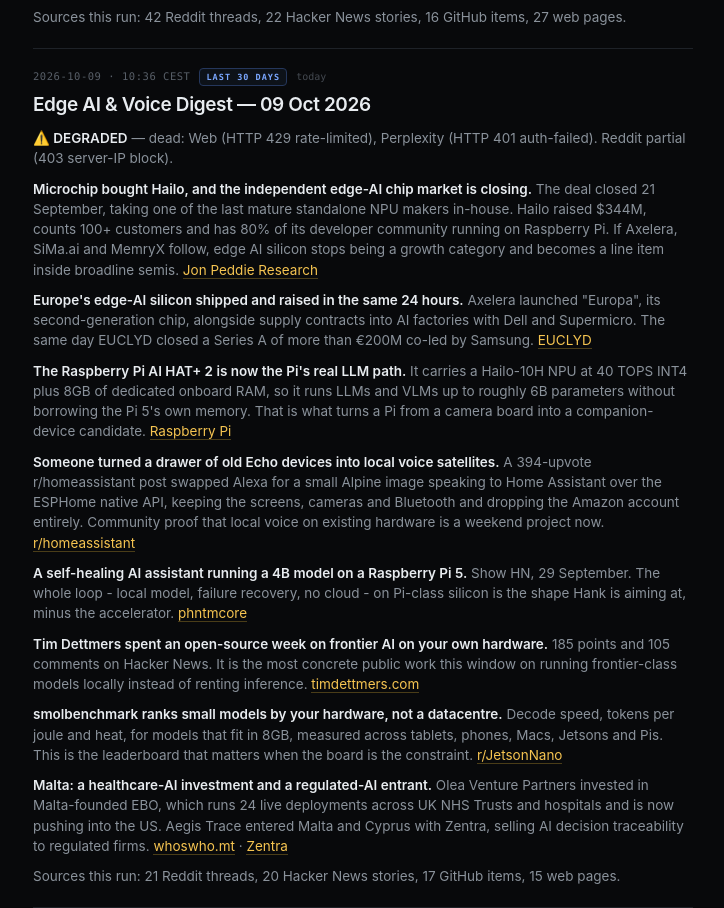
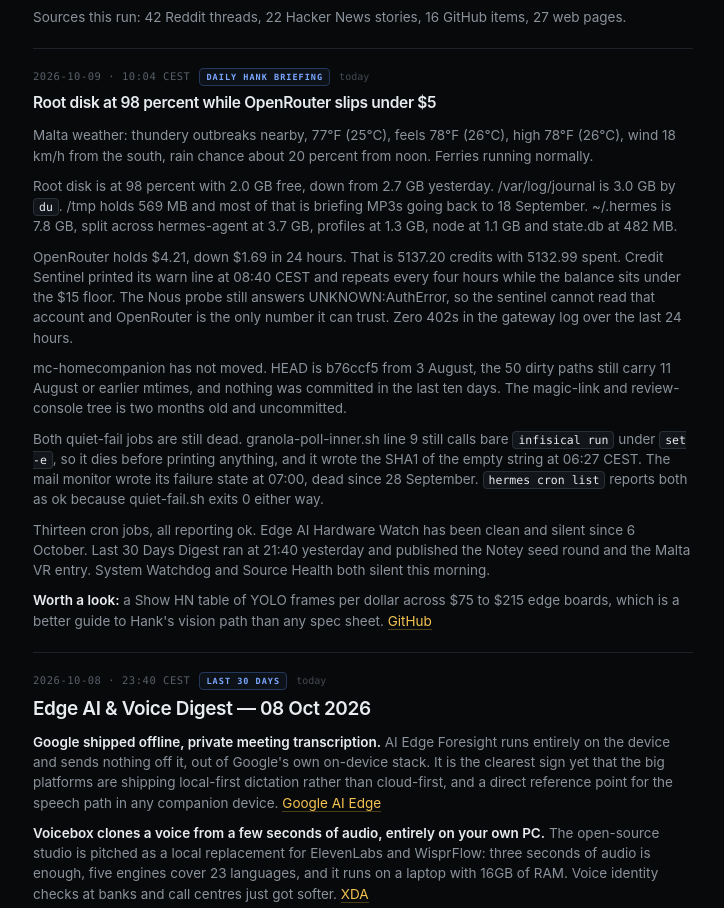
Before and after one commit to mattcarp/mattcarpenter-site, a plain HTML site: page briefings/index.html in a window 1280 px wide. Shown: the part 922-1830 px from the top of the page, without its empty margins (277-1001 px from the left). Drawn offline with Linux system fonts and the light colour scheme.

Commit message:
chore: briefings — remove duplicate DEGRADED 2026-10-09 10:36 Last 30 Days entry (b-202610091036)

```diff
--- a/briefings/index.html
+++ b/briefings/index.html
@@ -45,23 +45,6 @@
     <p><strong>Malta&#x27;s public service created a Chief AI Officer role.</strong> Part of a 2026 Budget push that also hands a free AI subscription to anyone who finishes an AI course. Government is now buying AI literacy at national scale, which shapes local demand for everything above. <a href="https://timesofmalta.com/article/public-service-creates-new-chief-ai-officer-role.1118687">Times of Malta</a></p>
     <p><strong>Music Summit Malta debuts, bridging music and tech.</strong> A new Maltese event sitting music and technology in the same room &mdash; the local intersection closest to your own background. <a href="https://ground.news/article/music-summit-malta-debuts-bridging-music-and-tech">Ground News</a></p>
     <p>Sources this run: 42 Reddit threads, 22 Hacker News stories, 16 GitHub items, 27 web pages.</p>
-  </div>
-</article>
-
-<article class="briefing" id="b-202610091036">
-  <p class="meta"><time datetime="2026-10-09T10:36+0200">2026-10-09 · 10:36 CEST</time><span class="source">Last 30 Days</span></p>
-  <h2 class="headline">Edge AI &amp; Voice Digest — 09 Oct 2026</h2>
-  <div class="body">
-    <p><strong>&#9888;&#65039; DEGRADED</strong> &mdash; dead: Web (HTTP 429 rate-limited), Perplexity (HTTP 401 auth-failed). Reddit partial (403 server-IP block).</p>
-<p><strong>Microchip bought Hailo, and the independent edge-AI chip market is closing.</strong> The deal closed 21 September, taking one of the last mature standalone NPU makers in-house. Hailo raised $344M, counts 100+ customers and has 80% of its developer community running on Raspberry Pi. If Axelera, SiMa.ai and MemryX follow, edge AI silicon stops being a growth category and becomes a line item inside broadline semis. <a href="https://www.jonpeddie.com/news/microchip-acquires-edge-ai-leader-hailo/">Jon Peddie Research</a></p>
-<p><strong>Europe's edge-AI silicon shipped and raised in the same 24 hours.</strong> Axelera launched &quot;Europa&quot;, its second-generation chip, alongside supply contracts into AI factories with Dell and Supermicro. The same day EUCLYD closed a Series A of more than &euro;200M co-led by Samsung. <a href="https://www.euclyd.ai/press-release">EUCLYD</a></p>
-<p><strong>The Raspberry Pi AI HAT+ 2 is now the Pi's real LLM path.</strong> It carries a Hailo-10H NPU at 40 TOPS INT4 plus 8GB of dedicated onboard RAM, so it runs LLMs and VLMs up to roughly 6B parameters without borrowing the Pi 5's own memory. That is what turns a Pi from a camera board into a companion-device candidate. <a href="https://www.raspberrypi.com/documentation/accessories/ai-hat-plus.html">Raspberry Pi</a></p>
-<p><strong>Someone turned a drawer of old Echo devices into local voice satellites.</strong> A 394-upvote r/homeassistant post swapped Alexa for a small Alpine image speaking to Home Assistant over the ESPHome native API, keeping the screens, cameras and Bluetooth and dropping the Amazon account entirely. Community proof that local voice on existing hardware is a weekend project now. <a href="https://www.reddit.com/r/homeassistant/comments/1wiexyk/replaced_alexa_on_my_old_echo_show_5_echo_dots/">r/homeassistant</a></p>
-<p><strong>A self-healing AI assistant running a 4B model on a Raspberry Pi 5.</strong> Show HN, 29 September. The whole loop - local model, failure recovery, no cloud - on Pi-class silicon is the shape Hank is aiming at, minus the accelerator. <a href="https://www.phntmcore.com/">phntmcore</a></p>
-<p><strong>Tim Dettmers spent an open-source week on frontier AI on your own hardware.</strong> 185 points and 105 comments on Hacker News. It is the most concrete public work this window on running frontier-class models locally instead of renting inference. <a href="https://timdettmers.com/2026/09/21/dlab-open-source-week/">timdettmers.com</a></p>
-<p><strong>smolbenchmark ranks small models by your hardware, not a datacentre.</strong> Decode speed, tokens per joule and heat, for models that fit in 8GB, measured across tablets, phones, Macs, Jetsons and Pis. This is the leaderboard that matters when the board is the constraint. <a href="https://www.reddit.com/r/JetsonNano/comments/1wezrhj/releasing_smolbenchmark_helps_you_choose_the_best/">r/JetsonNano</a></p>
-<p><strong>Malta: a healthcare-AI investment and a regulated-AI entrant.</strong> Olea Venture Partners invested in Malta-founded EBO, which runs 24 live deployments across UK NHS Trusts and hospitals and is now pushing into the US. Aegis Trace entered Malta and Cyprus with Zentra, selling AI decision traceability to regulated firms. <a href="https://whoswho.mt/en/olea-venture-partners-invests-in-malta-founded-healthcare-ai-company-ebo">whoswho.mt</a> &middot; <a href="https://zentra.mt/insights/aegis-trace-enters-malta-and-cyprus">Zentra</a></p>
-<p>Sources this run: 21 Reddit threads, 20 Hacker News stories, 17 GitHub items, 15 web pages.</p>
   </div>
 </article>
 
```
